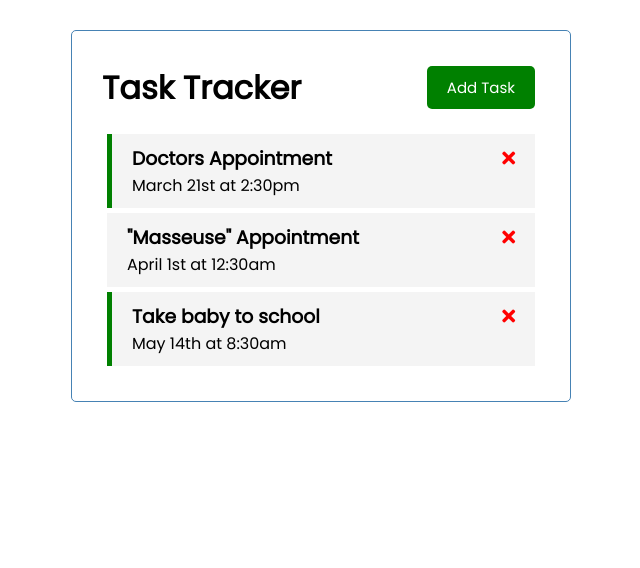
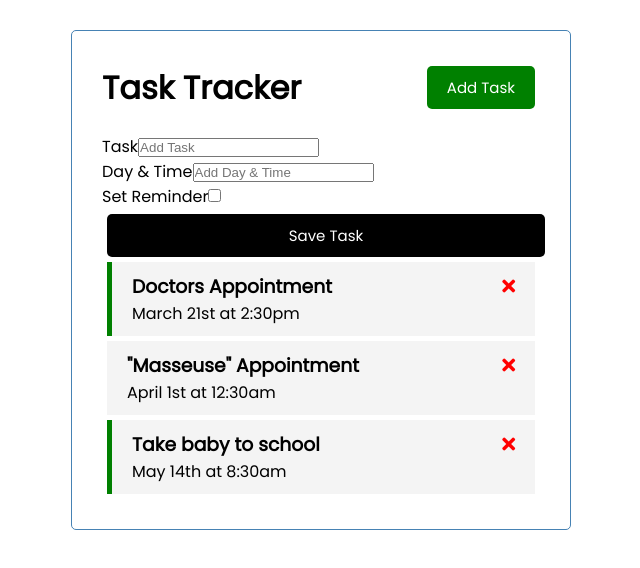
Before and after one commit to dstearle/vue-crash-course, a Vue app: page / in a window 1280 px wide. Shown: the top 568 px of the page, without its empty margins (319-959 px from the left). Built offline with nearby package versions, Linux system fonts and the light colour scheme.

Commit message:
Imported in the AddTask component into the main app

```diff
--- a/src/App.vue
+++ b/src/App.vue
@@ -5,7 +5,10 @@
         <!-- Header -->
         <Header />
 
-        <!-- Tasks -->
+        <!-- Add Task Form -->
+        <AddTask />
+
+        <!-- Tasks List -->
         <Tasks @toggle-reminder="toggleReminder" @delete-task="deleteTask" :tasks="tasks" />
 
     </div>
@@ -16,6 +19,7 @@
 
     import Header from './components/Header.vue';
     import Tasks from './components/Tasks';
+    import AddTask from './components/AddTask';
 
     export default {
 
@@ -25,6 +29,7 @@
 
             Header,
             Tasks,
+            AddTask,
 
         },
 
```
